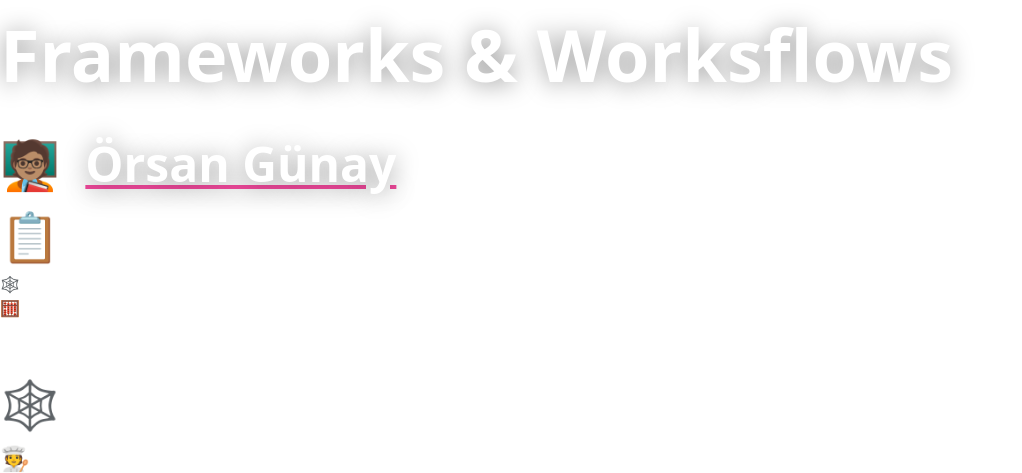
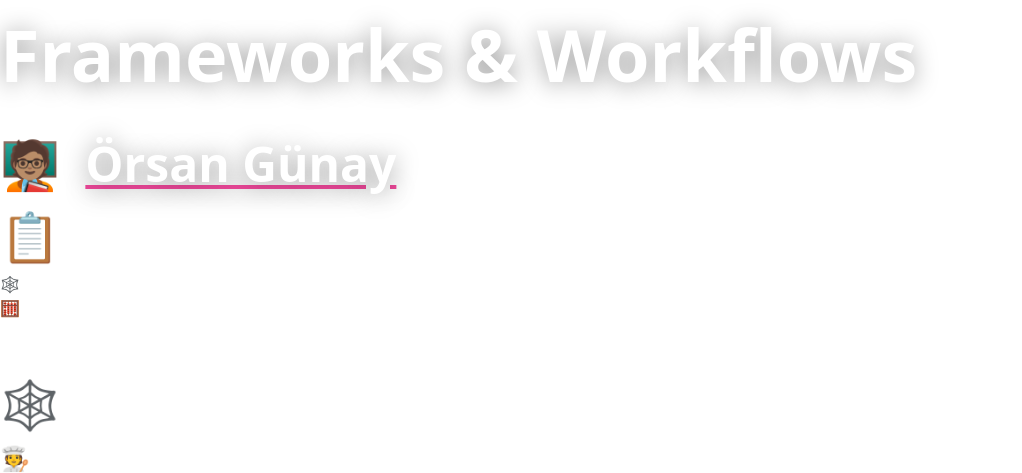
Before and after one commit to guenyoo/macromedia-frameworks-01, a website built with Vite: page index.html in a window 1280 px wide. Shown: the top 473 px of the page, without its empty margins (0-1022 px from the left). Built offline with nearby package versions, Linux system fonts and the light colour scheme; what reveal.js would draw is missing.

Commit message:
Fix Typo

```diff
--- a/index.html
+++ b/index.html
@@ -11,7 +11,7 @@
 	<div class="reveal  text-white">
 		<div class="slides">
 			<section data-state="">
-				<h1 class="font-bold text-white mb-5 [text-shadow:_0_2px_25px_rgb(0_0_0_/_40%)]">Frameworks & Worksflows</h2>
+				<h1 class="font-bold text-white mb-5 [text-shadow:_0_2px_25px_rgb(0_0_0_/_40%)]">Frameworks & Workflows</h2>
 				<h2>🧑🏽‍🏫: <span class="underline font-semibold decoration-pink-500 [text-shadow:_0_2px_25px_rgb(0_0_0_/_40%)]">Örsan Günay</span></h3>
 			</section>
 			<section>
```
